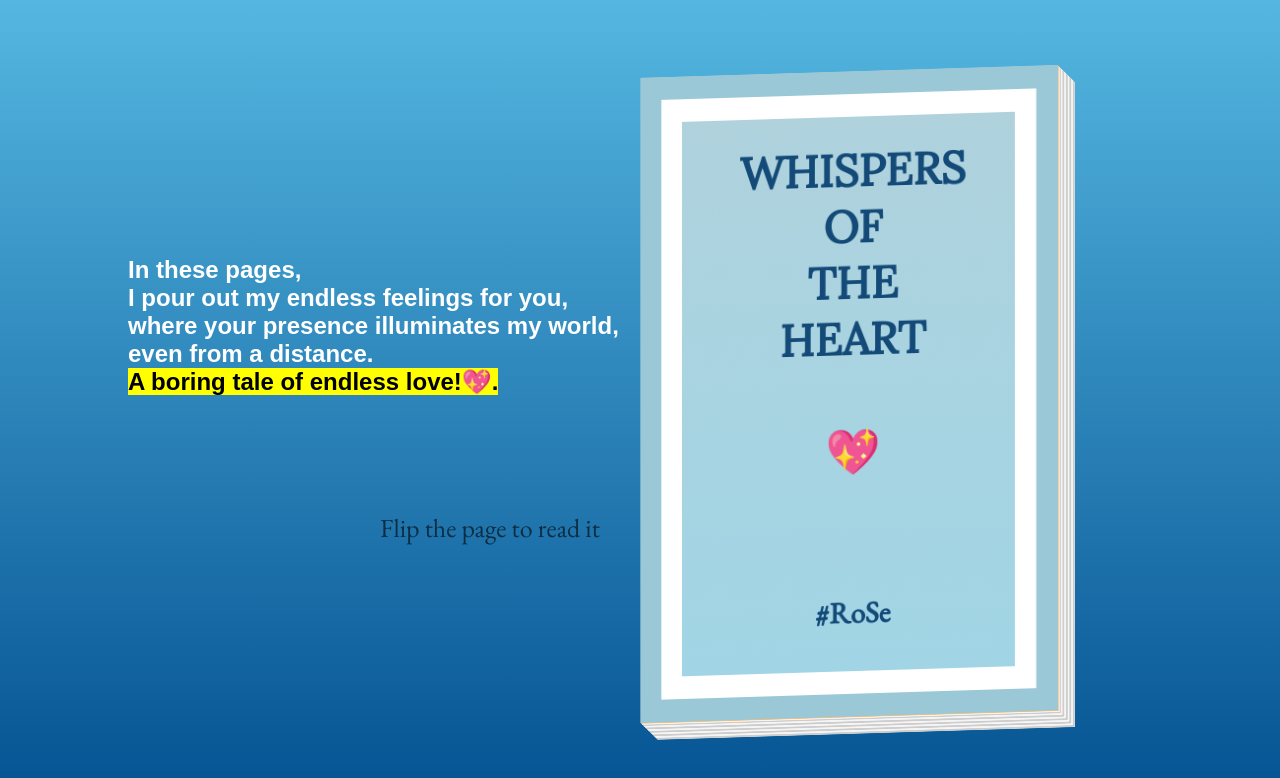
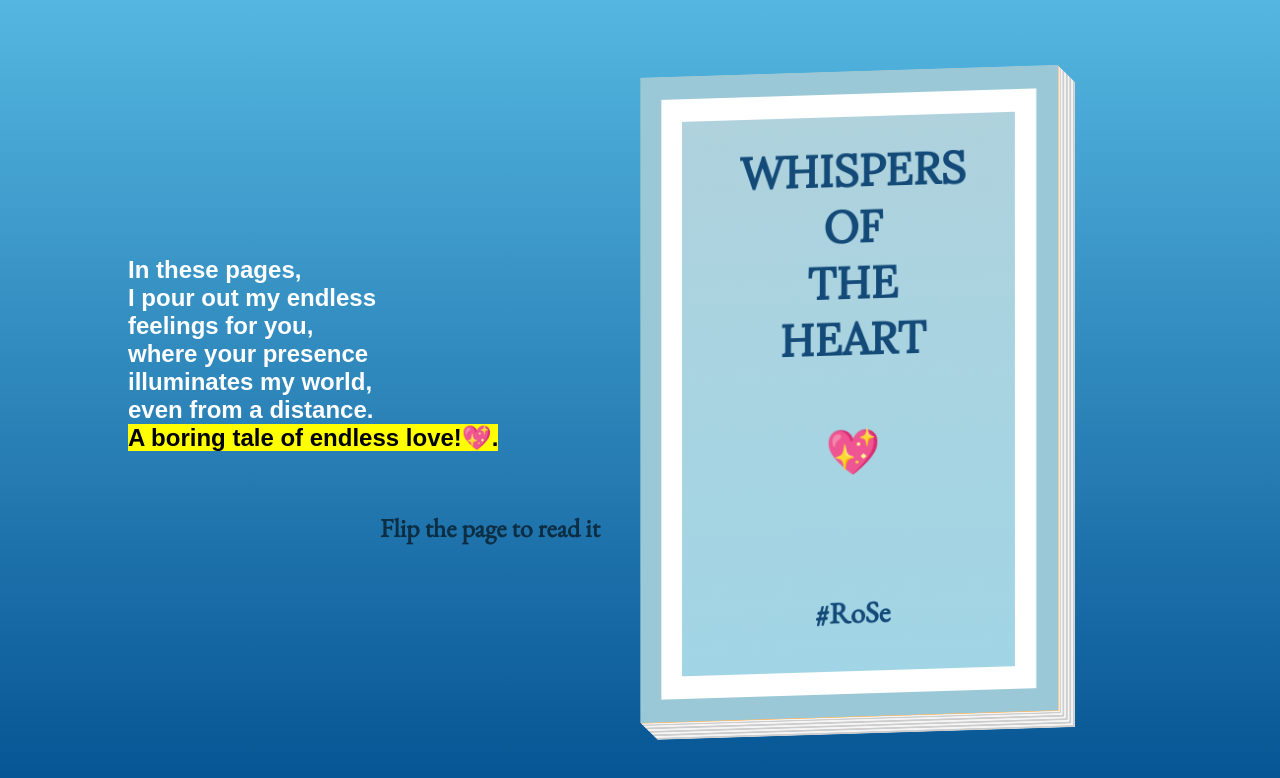
Before and after one commit to Sanjeeb160204/Notebook, a plain HTML site: page book.html in a window 1280 px wide. Drawn offline with nearby package versions, Linux system fonts and the light colour scheme.

Commit message:
Add files via upload

```diff
--- a/book.html
+++ b/book.html
@@ -9,13 +9,13 @@
   <body>
     <div class="motive">
       <h2>
-        In these pages,<br/> I pour out my endless feelings for you, <br />
-        where your presence illuminates my world,<br/> even from a distance.
+        In these pages,<br/> I pour out my endless<br /> feelings for you, <br />
+        where your presence<br /> illuminates my world,<br/> even from a distance.
         <br />
         <span> A boring tale of endless love!💖.</span>
       </h2>
     </div>
-    <div class="instruction">Flip the page to read it</div>
+    <div class="instruction"> <b>Flip the page to read it</b></div>
     <div class="book">
       <div class="page cover-front" onclick="movePage(this, 1)">
         <h1>WHISPERS<br/>OF <br/> THE<br/> HEART <br/> <br/>💖</h1>
```
